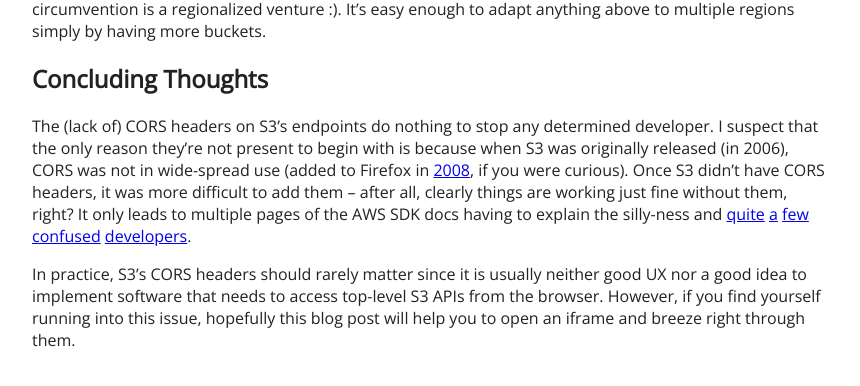
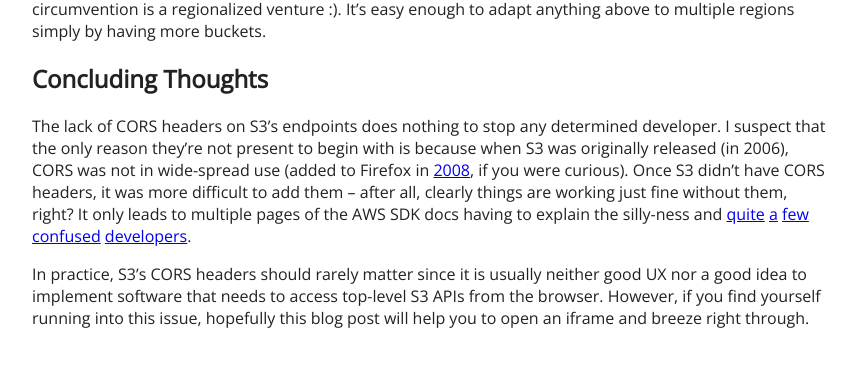
Before and after one commit to euank/euank.com, a Jekyll site: the page built from _posts/2018-10-19-s3-cors-pfffff.md, in a window 1280 px wide and 900 px high, scrolled down 6628 px. Shown: the part 483-869 px from the top of the window, without its empty margins (208-1068 px from the left). Built offline with Jekyll 4.4.1, drawn with Linux system fonts in a browser that asks for light colours.

```diff
--- a/_posts/2018-10-19-s3-cors-pfffff.md
+++ b/_posts/2018-10-19-s3-cors-pfffff.md
@@ -383,7 +383,7 @@ multiple regions simply by having more buckets.
 
 ## Concluding Thoughts
 
-The (lack of) CORS headers on S3's endpoints do nothing to stop any determined
+The lack of CORS headers on S3's endpoints does nothing to stop any determined
 developer. I suspect that the only reason they're not present to begin with is
 because when S3 was originally released (in 2006), CORS was not in wide-spread
 use (added to Firefox in
@@ -397,4 +397,4 @@ In practice, S3's CORS headers should rarely matter since it is usually neither
 good UX nor a good idea to implement software that needs to access top-level S3
 APIs from the browser.  However, if you find yourself running into this issue,
 hopefully this blog post will help you to open an iframe and breeze right
-through them.
+through.
```
